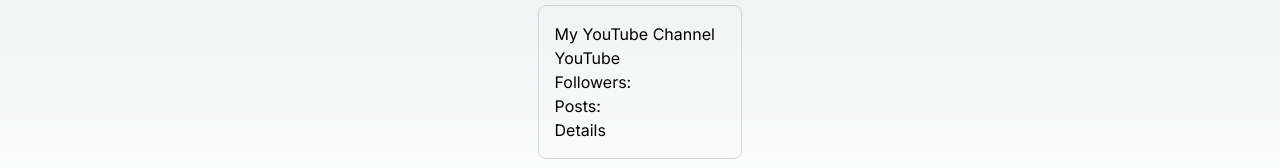
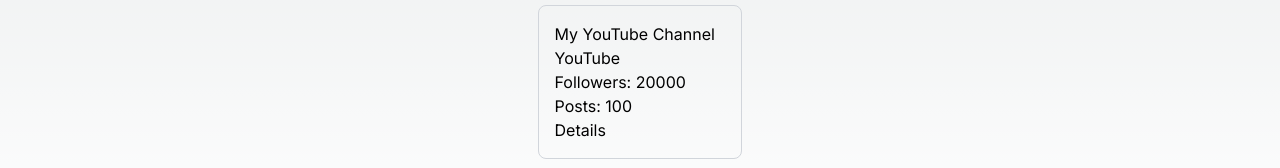
Before and after one commit to komontech/komon-tech-interview-frontend, a Next.js app: page / in a window 1280 px wide. Shown: the part 551-719 px from the top of the page. Built offline with nearby package versions, Linux system fonts and the light colour scheme; data requests are answered from the project's data file.

Commit message:
Dynamic data fetching enabled

```diff
--- a/package.json
+++ b/package.json
@@ -6,7 +6,8 @@
     "dev": "next dev",
     "build": "next build",
     "start": "next start",
-    "lint": "next lint"
+    "lint": "next lint",
+    "serve": "npx json-server src/data/connections.json -w -p3001"
   },
   "dependencies": {
     "@types/node": "20.2.5",
@@ -15,6 +16,7 @@
     "autoprefixer": "10.4.14",
     "eslint": "8.41.0",
     "eslint-config-next": "13.4.4",
+    "json-server": "^0.17.3",
     "next": "13.4.4",
     "postcss": "8.4.23",
     "react": "18.2.0",
--- a/src/app/[connectionId]/page.tsx
+++ b/src/app/[connectionId]/page.tsx
@@ -1,24 +1,22 @@
 import Image from "next/image";
-import MOCK from "../../data/connections.json";
+import { getData } from "../page";
+import { Connection, ConnectionDetailsProps } from "@/types/intex";
 
-interface ConnectionDetailsProps {
-  params: {
-    connectionId: string;
-  };
-}
-
-const ConnectionDetails = (props: ConnectionDetailsProps) => {
+const ConnectionDetails = async (props: ConnectionDetailsProps) => {
+  const connections = await getData();
+  console.log(connections);
   const {
     params: { connectionId },
   } = props;
+
   const { connectionName, id, images, followerCount, platform, postCount } =
-    MOCK.connections?.find((item) => item?.id === connectionId) || {};
+    connections?.find((item: Connection) => item?.id === connectionId) || {};
   return (
     <div>
       <h2>Details of connection: {connectionName}</h2>
       <p>{platform}</p>
       <div className="flex gap-2 flex-wrap py-3 px-2">
-        {images?.map((img) => {
+        {images?.map((img: { url: string }) => {
           return (
             <Image
               key={id + img.url}
--- a/src/app/page.tsx
+++ b/src/app/page.tsx
@@ -1,14 +1,25 @@
-"use client";
 import ConnectionsList from "../components/ConnectionsList";
 import AddConnection from "@/components/AddConnection";
 
-const Home = () => {
+export async function getData() {
+  const response: Response | void = await fetch(
+    "http://localhost:3001/connections"
+  ).catch((error) => console.error(error));
+
+  const connections = response ? await response.json() : [];
+
+  return connections;
+}
+
+const Home = async () => {
+  const connections = await getData();
+
   return (
     <main className="flex min-h-screen flex-col items-center justify-between p-24">
       <div className="">
         <h1>Social media connections</h1>
         <AddConnection />
-        <ConnectionsList />
+        <ConnectionsList connections={connections} />
       </div>
     </main>
   );
--- a/src/components/AddConnection.tsx
+++ b/src/components/AddConnection.tsx
@@ -1,3 +1,4 @@
+"use client";
 import { useState } from "react";
 import AddConnectionModal from "./AddConnectionModal";
 
--- a/src/components/ConnectionsList.tsx
+++ b/src/components/ConnectionsList.tsx
@@ -1,11 +1,19 @@
 import Link from "next/link";
 import MOCK from "../data/connections.json";
+import { Connection } from "@/types/intex";
 
-const ConnectionsList = () => {
+const ConnectionsList = ({ connections }) => {
   return (
     <div className="mt-8 flex flex-col gap-4">
-      {MOCK?.connections?.map(
-        ({ connectionName, id, followerCount, platform, postCount }) => {
+      {connections?.map(
+        ({
+          connectionName,
+          id,
+          followerCount,
+          platform,
+          postCount,
+          images,
+        }: Connection) => {
           return (
             <div key={id} className="border border-gray-300 rounded-lg p-4">
               <h2>{connectionName}</h2>
--- a/src/data/connections.json
+++ b/src/data/connections.json
@@ -58,8 +58,8 @@
       "id": "3",
       "platform": "YouTube",
       "connectionName": "My YouTube Channel",
-      "subscriberCount": 20000,
-      "videoCount": 100,
+      "followerCount": 20000,
+      "postCount": 100,
       "images": [
         {
           "url": "https://loremflickr.com/320/240/bird?random=1"
--- /dev/null
+++ b/src/types/intex.ts
@@ -0,0 +1,26 @@
+export interface Connection {
+  id: string;
+  platform: string;
+  connectionName: string;
+  followerCount: number;
+  postCount: number;
+  images: { url: string }[];
+}
+
+export interface ConnectionDetailsProps {
+  params: {
+    connectionId: string;
+  };
+}
+
+export interface ModalProps {
+  isOpen: boolean;
+  onClose: () => void;
+  //onSubmit: (item: Item) => void;
+}
+
+export interface Item {
+  id: number;
+  name: string;
+  platform: string;
+}
```
Also changed, not shown: src/components/AddConnectionModal.tsx (+1 -12 lines), 1 other file (tests, documents, lock files or other folders).
